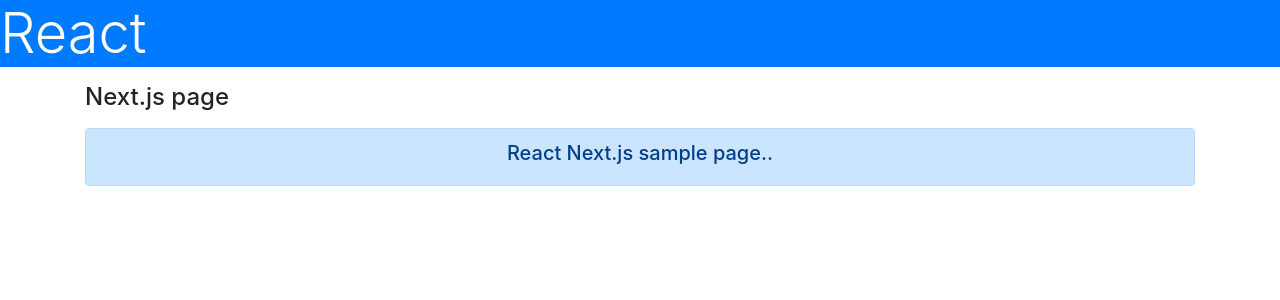
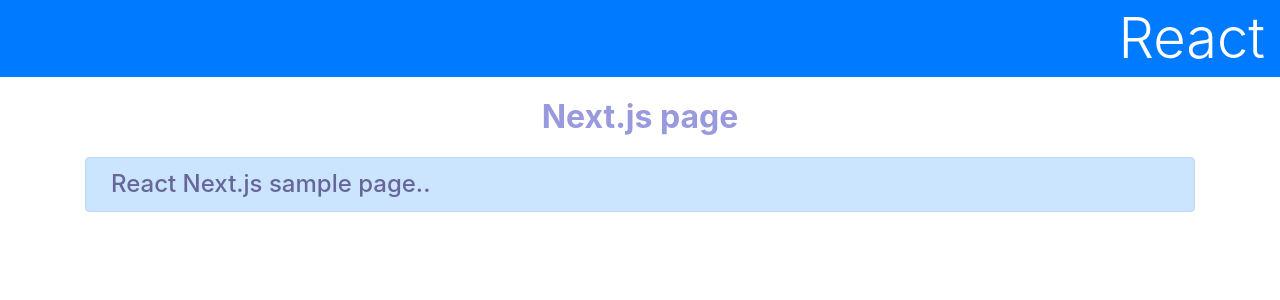
Before and after one commit to undefeated-davout/next_ts_sample, a Next.js app: page / in a window 1280 px wide. Shown: the top 300 px of the page. Built offline with nearby package versions, Linux system fonts and the light colour scheme.

Commit message:
add: スタイル設定

```diff
--- a/pages/index.tsx
+++ b/pages/index.tsx
@@ -1,9 +1,29 @@
 import Head from 'next/head';
-import styles from '../styles/Home.module.css';
+import * as CSS from 'csstype';
 
 export default function Home() {
   let title = 'Next.js page';
   let message = 'React Next.js sample page.';
+
+  const h1: CSS.Properties = {
+    textAlign: 'right',
+    padding: '5px 15px',
+  };
+
+  const p: CSS.Properties = {
+    textAlign: 'left',
+    margin: '0px 5px',
+    color: '#669',
+    fontSize: '18pt',
+  };
+
+  const subtitle: CSS.Properties = {
+    textAlign: 'center',
+    margin: '0px 5px',
+    color: '#99d',
+    fontSize: '24pt',
+    fontWeight: 'bold',
+  };
 
   return (
     <div>
@@ -16,11 +36,17 @@
         ></link>
       </Head>
 
-      <h1 className="bg-primary text-white display-4 ">React</h1>
+      <h1 className="bg-primary text-white display-4 " style={h1}>
+        React
+      </h1>
       <div className="container">
-        <h4 className="my-3">{title}</h4>
+        <p className="my-3" style={subtitle} id="subtitle">
+          {title}
+        </p>
         <div className="alert alert-primary text-center">
-          <p className="h5">{message}.</p>
+          <p className="h5" style={p}>
+            {message}.
+          </p>
         </div>
       </div>
     </div>
```
Also changed, not shown: 1 other file (tests, documents, lock files or other folders).
